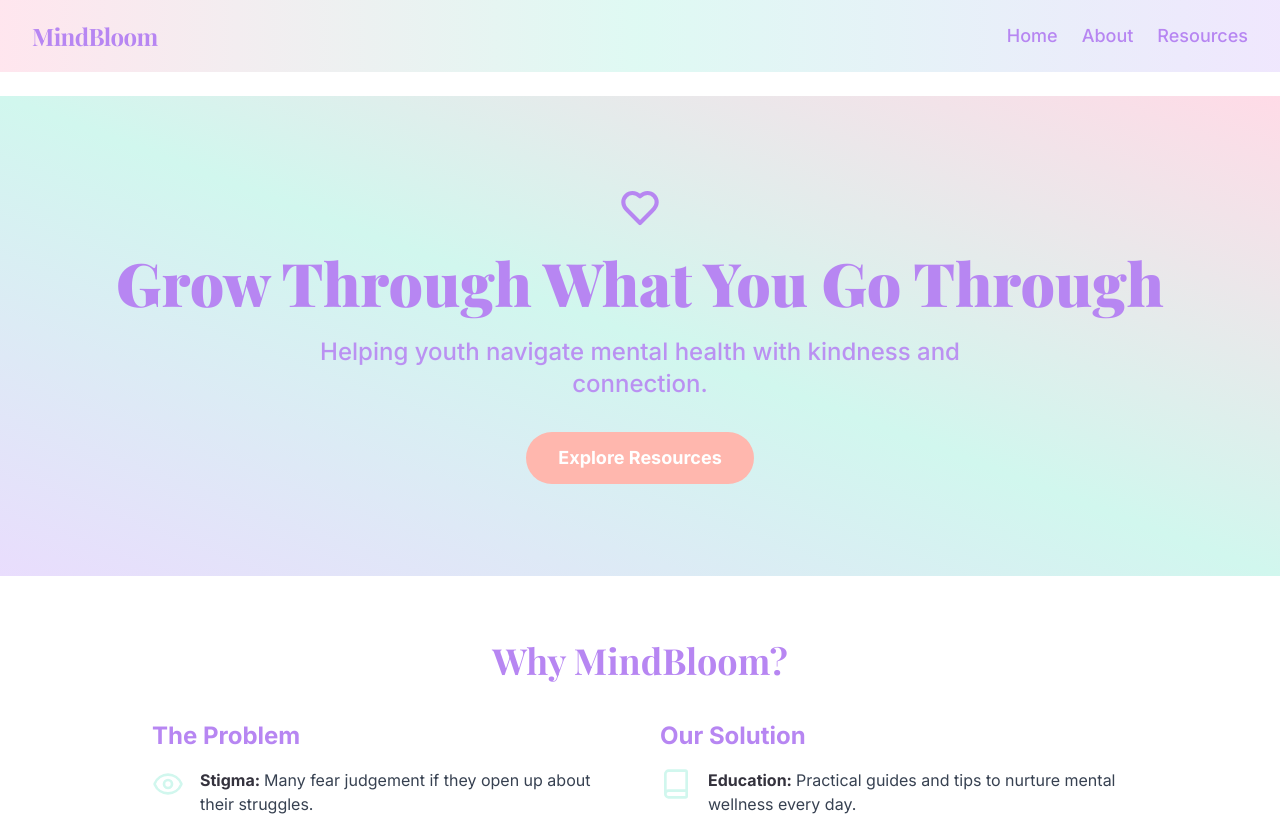
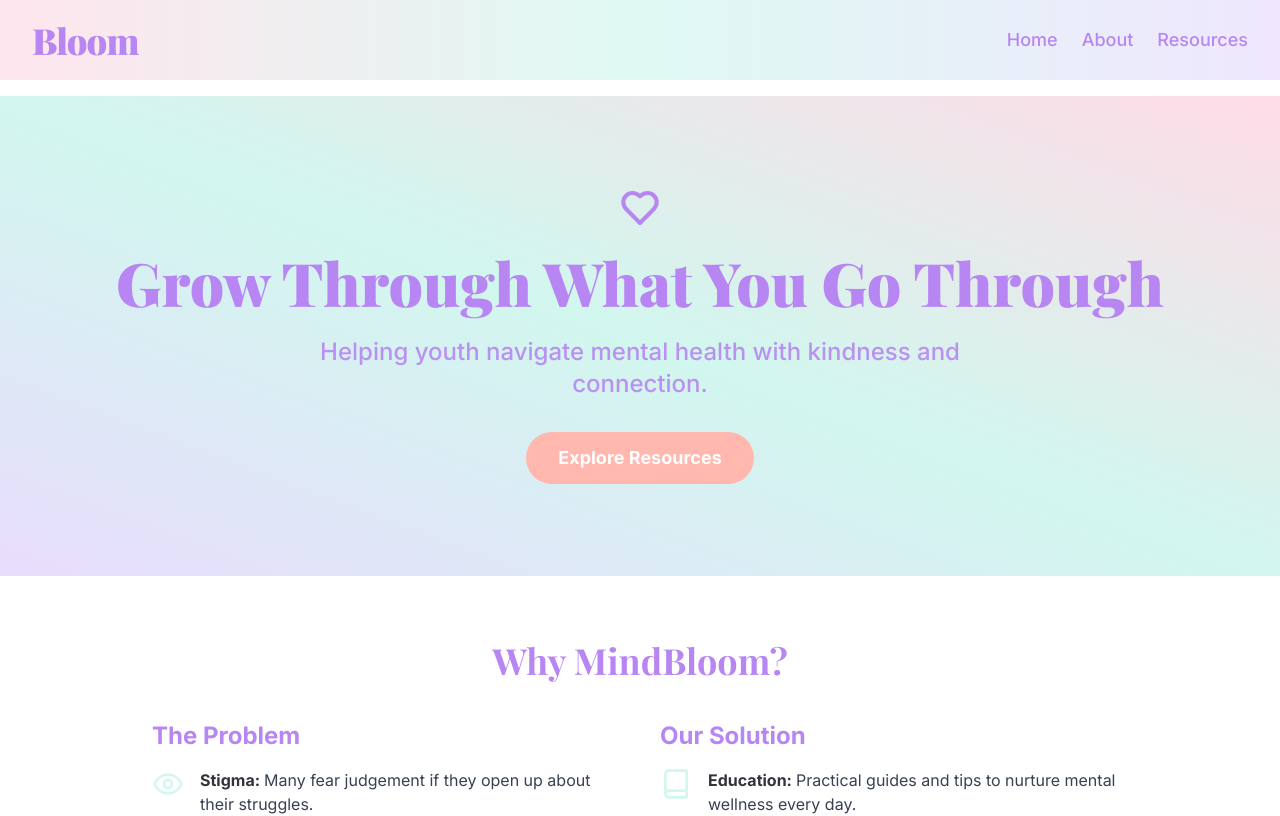
Before and after one commit to Roczantya/bloom-health-website, a React (Vite) app: page / in a window 1280 px wide. Shown: the top 816 px of the page. Built offline with nearby package versions, Linux system fonts and the light colour scheme.

Commit message:
Refactor: Change logo text to "Bloom"
Updated the header logo text to "Bloom" and adjusted the font to match the site's aesthetic.

```diff
--- a/src/pages/Index.tsx
+++ b/src/pages/Index.tsx
@@ -14,8 +14,16 @@ const Index = () => {
     <main className="w-full flex flex-col items-center bg-white font-sans">
       <header className="fixed top-0 w-full bg-gradient-to-r from-gradient3/70 via-gradient2/70 to-gradient1/70 backdrop-blur-md z-50 shadow-none">
         <nav className="container mx-auto flex items-center justify-between py-5">
-          <span className="font-playfair text-2xl font-bold text-primary tracking-tight cursor-pointer">
-            MindBloom
+          <span
+            className="font-playfair text-3xl md:text-4xl font-extrabold tracking-tight cursor-pointer transition-colors"
+            style={{
+              color: "#b786f2", // pastel lavender (primary color from palette)
+              letterSpacing: "-0.025em",
+              textShadow: "none",
+              fontFeatureSettings: "'ss01' on", // soft modern ligature feel
+            }}
+          >
+            Bloom
           </span>
           <div className="flex gap-6 text-primary font-medium text-lg">
             <a href="#home" className="hover:text-green-700 transition-colors">Home</a>
```
